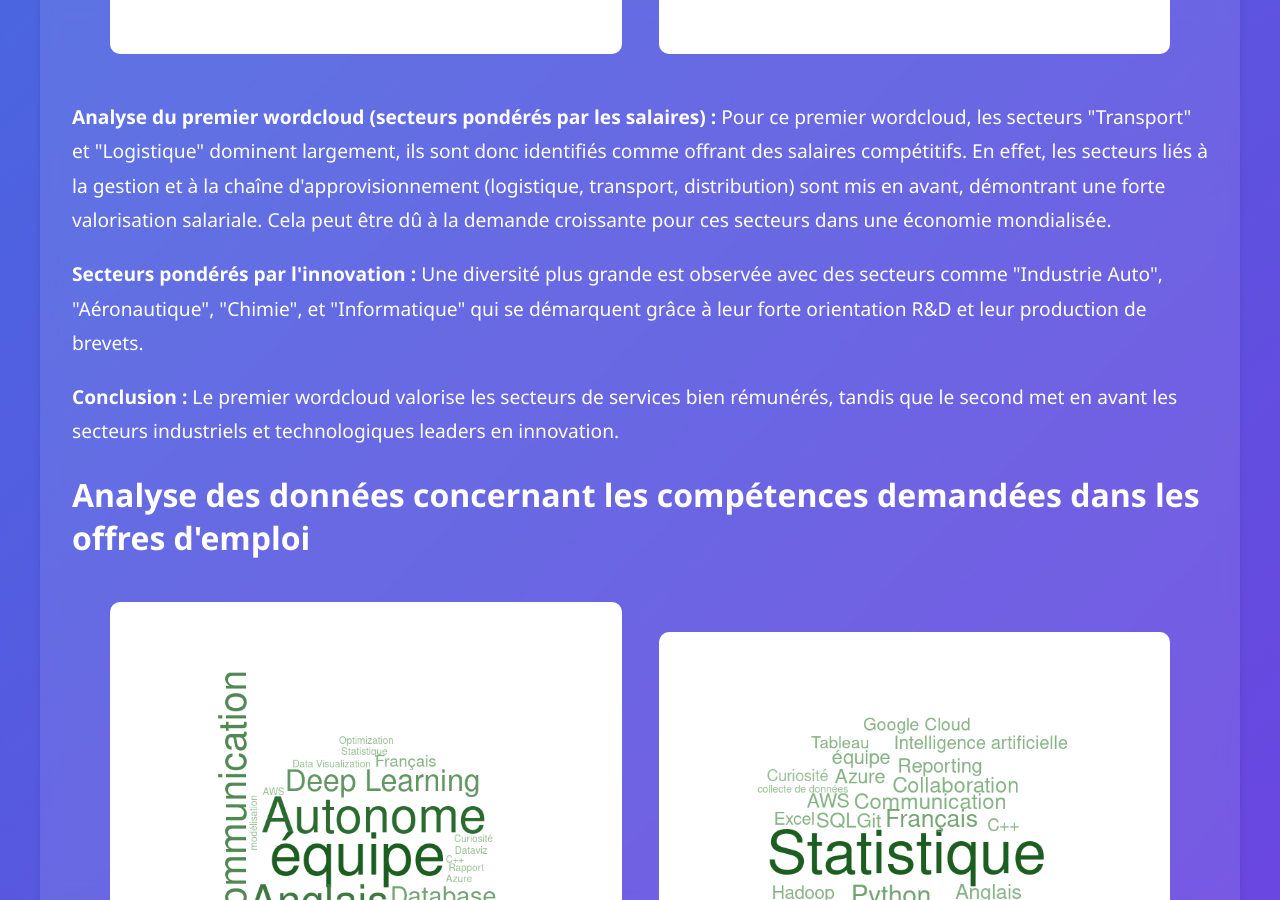
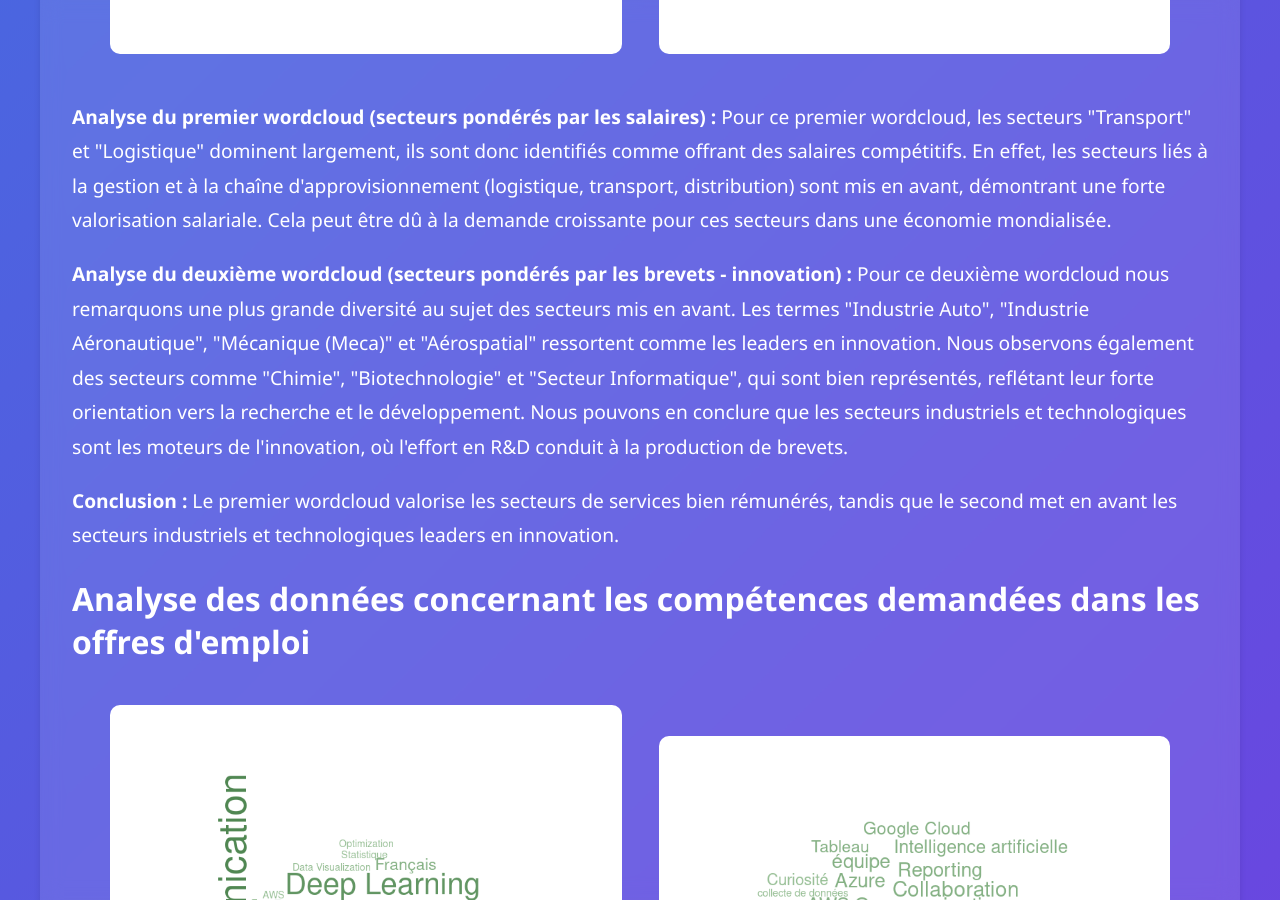
Before and after one commit to SebastienH422/ProjetR.smams, a Jekyll site: the page analyses.html, which Jekyll copies as it is, in a window 1280 px wide and 900 px high, scrolled down 766 px. Built offline with Jekyll 4.4.1, drawn with Linux system fonts in a browser that asks for light colours.

Commit message:
Update analyses.html

```diff
--- a/analyses.html
+++ b/analyses.html
@@ -87,7 +87,8 @@
                     <img src="Images/WordBleu_brevets_petit.png" alt="Secteurs pondérés par l'innovation">
                 </p>
                 <p><strong>Analyse du premier wordcloud (secteurs pondérés par les salaires) :</strong>  Pour ce premier wordcloud, les secteurs "Transport" et "Logistique" dominent largement, ils sont donc identifiés comme offrant des salaires compétitifs. En effet, les secteurs liés à la gestion et à la chaîne d'approvisionnement (logistique, transport, distribution) sont mis en avant, démontrant une forte valorisation salariale. Cela peut être dû à la demande croissante pour ces secteurs dans une économie mondialisée.</p>
-                <p><strong>Secteurs pondérés par l'innovation :</strong> Une diversité plus grande est observée avec des secteurs comme "Industrie Auto", "Aéronautique", "Chimie", et "Informatique" qui se démarquent grâce à leur forte orientation R&D et leur production de brevets.</p>
+                <p><strong>Analyse du deuxième wordcloud (secteurs pondérés par les brevets - innovation) :</strong> Pour ce deuxième wordcloud nous remarquons une plus grande diversité au sujet des secteurs mis en avant. Les termes "Industrie Auto", "Industrie Aéronautique", "Mécanique (Meca)" et "Aérospatial" ressortent comme les leaders en innovation. Nous observons également des secteurs comme "Chimie", "Biotechnologie" et "Secteur Informatique", qui sont bien représentés, reflétant leur forte orientation vers la recherche et le développement. Nous pouvons en conclure que les secteurs industriels et technologiques sont les moteurs de l'innovation, où l'effort en R&D conduit à la production de brevets.
+</p>
                 <p><strong>Conclusion :</strong> Le premier wordcloud valorise les secteurs de services bien rémunérés, tandis que le second met en avant les secteurs industriels et technologiques leaders en innovation.</p>
             </section>
 
```
